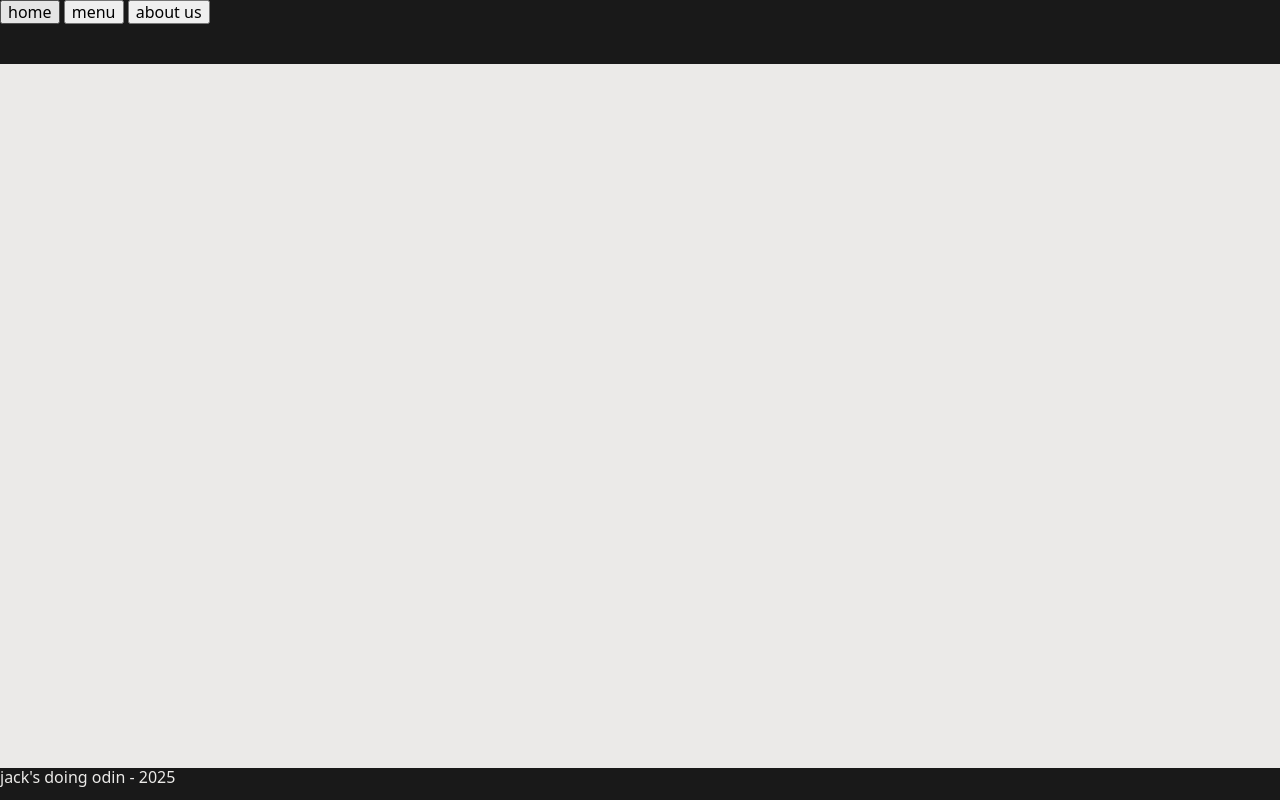
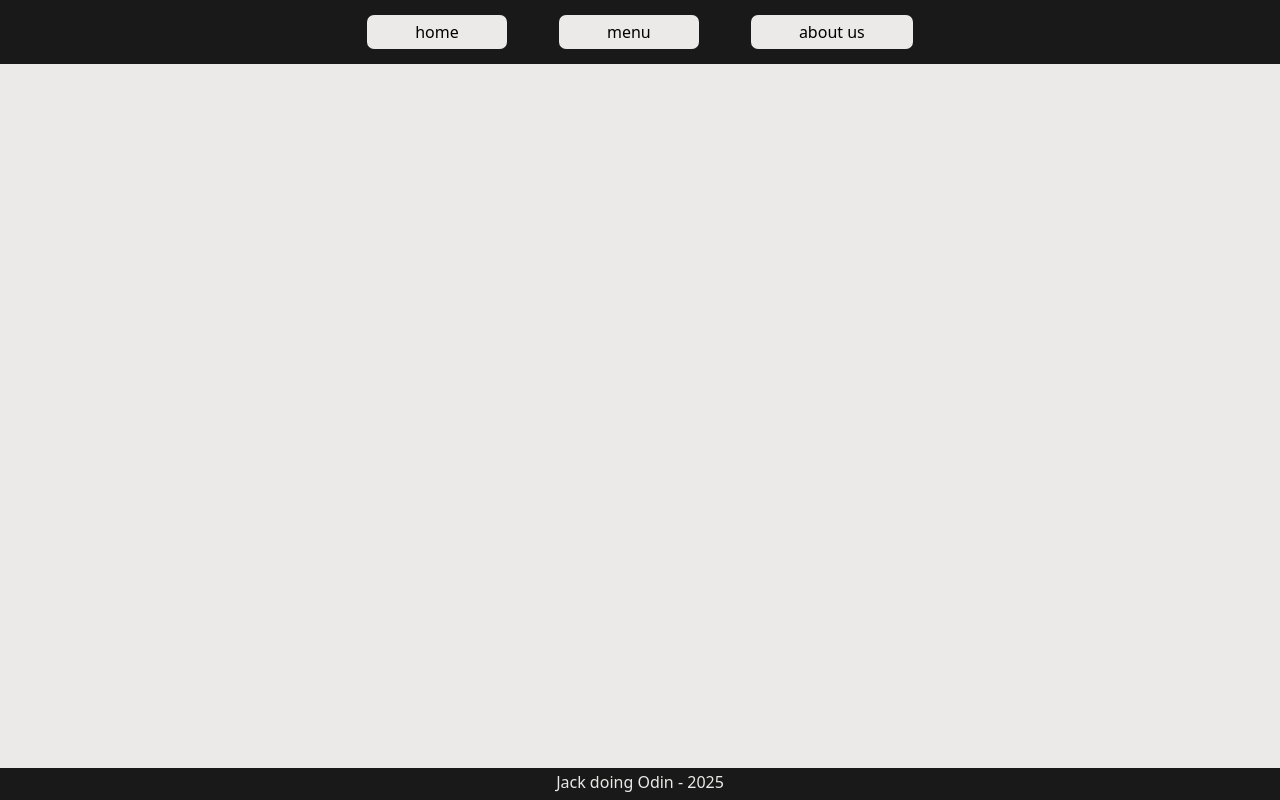
Before and after one commit to Jack-harvey/odin-restaurant-page, a website built with webpack: page src/template.html in a window 1280 px wide. Built offline with nearby package versions, Linux system fonts and the light colour scheme.

Commit message:
Add styles to header and footer

```diff
--- a/src/index.js
+++ b/src/index.js
@@ -1,6 +1,5 @@
 import "./style/style.css";
 import { clearContent } from "./pages/shared/shared";
-import { createContent as createHomeContent } from "./pages/home/home";
 import { navEventListener as homeEventListener } from "./pages/home/home";
 import { navEventListener as menuEventListener } from "./pages/menu/menu";
 import { navEventListener as aboutEventListener } from "./pages/about/about";
--- a/src/pages/about/about.js
+++ b/src/pages/about/about.js
@@ -18,7 +18,8 @@ export function createContentOnPage() {
   const layout = normalLayout("About", aboutImg);
   layout.classList.add("about");
 
-  layout.append(aboutInfoTextElement(), contactCardElement());
+  // layout.append(aboutInfoTextElement(), contactCardElement());
+  layout.append(aboutInfoTextElement());
   content.append(layout);
 }
 
@@ -88,5 +89,3 @@ const contactCardElement = function () {
   contactCardDiv.append(titleEl, phoneDiv, messageDiv);
   return contactCardDiv;
 };
-//contact card. email, mobile, send a message (this is a modal with a web form)
-// map from google...?
--- a/src/style/style.css
+++ b/src/style/style.css
@@ -19,6 +19,11 @@ header {
   color: var(--white);
   height: 4rem;
   flex: none;
+
+  display: flex;
+  flex-direction: row;
+  justify-content: center;
+  align-items: center;
 }
 
 main {
@@ -32,6 +37,21 @@ footer {
   color: var(--white);
   height: 2rem;
   flex: none;
+  text-align: center;
+  padding-top: 0.3rem;
+}
+
+button {
+  padding: 0.5rem 3rem;
+  background-color: var(--white);
+  border-radius: 7px;
+  border: none;
+  margin: 0px 1.5rem;
+}
+
+button:hover {
+  cursor: pointer;
+  background-color: var(--purple);
 }
 
 .page-template {
@@ -74,7 +94,6 @@ footer {
 .about {
   .info-box {
     grid-area: 3 / 1 / 3 / -1;
-
     p {
       max-width: 75ch;
       margin: 0.5rem 0rem;
@@ -87,7 +106,8 @@ footer {
     grid-area: 4 / 1 / 4 / 2;
     border: black solid 3px;
     border-radius: 25px;
-    width: 300px;
+    width: 450px;
+    justify-self: start;
 
     .contact-title {
       font-size: 2rem;
--- a/src/template.html
+++ b/src/template.html
@@ -18,7 +18,7 @@
       <div id="content"></div>
     </main>
     <footer>
-      <span>jack's doing odin - 2025</span>
+      <span>Jack doing Odin - 2025</span>
     </footer>
   </body>
 </html>
```
Also changed, not shown: src/pages/home/home.js (+0 -11 lines).
